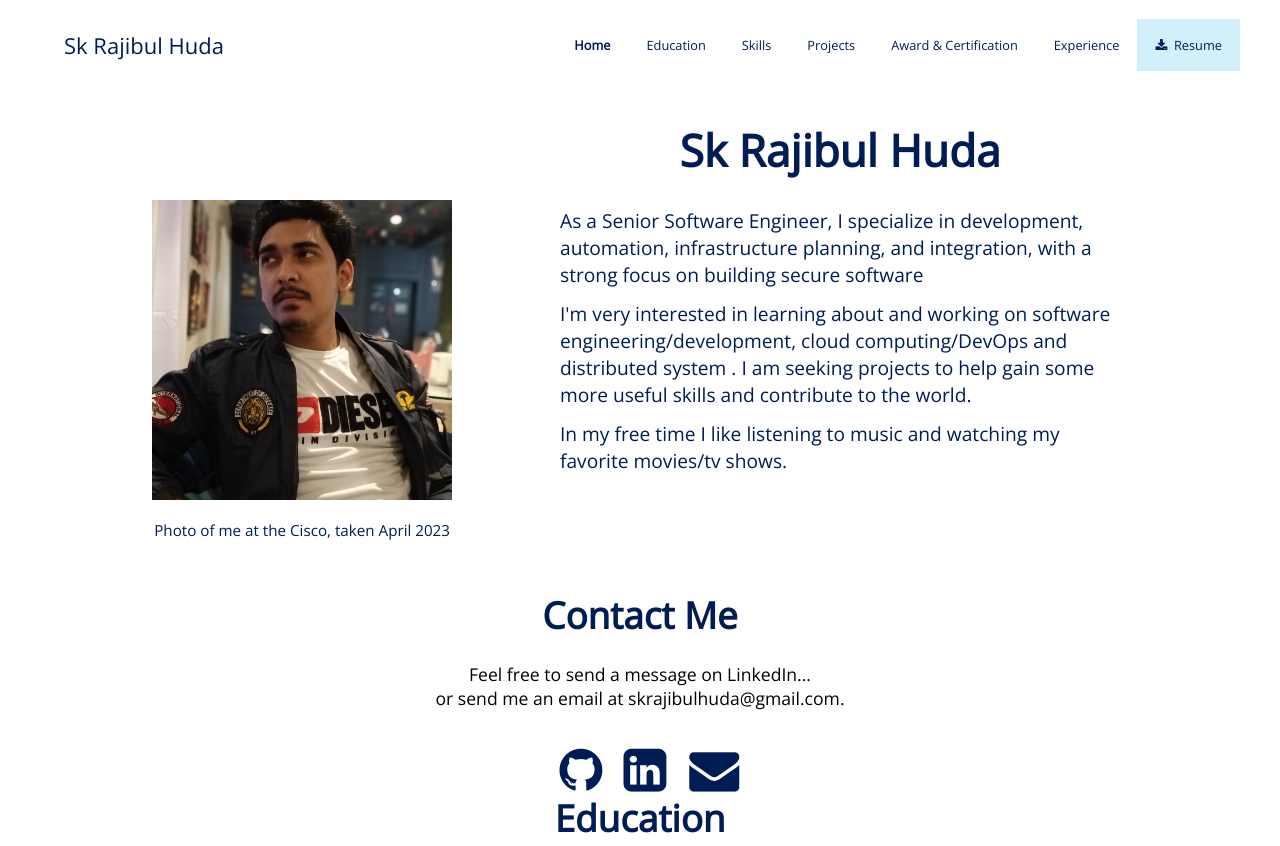
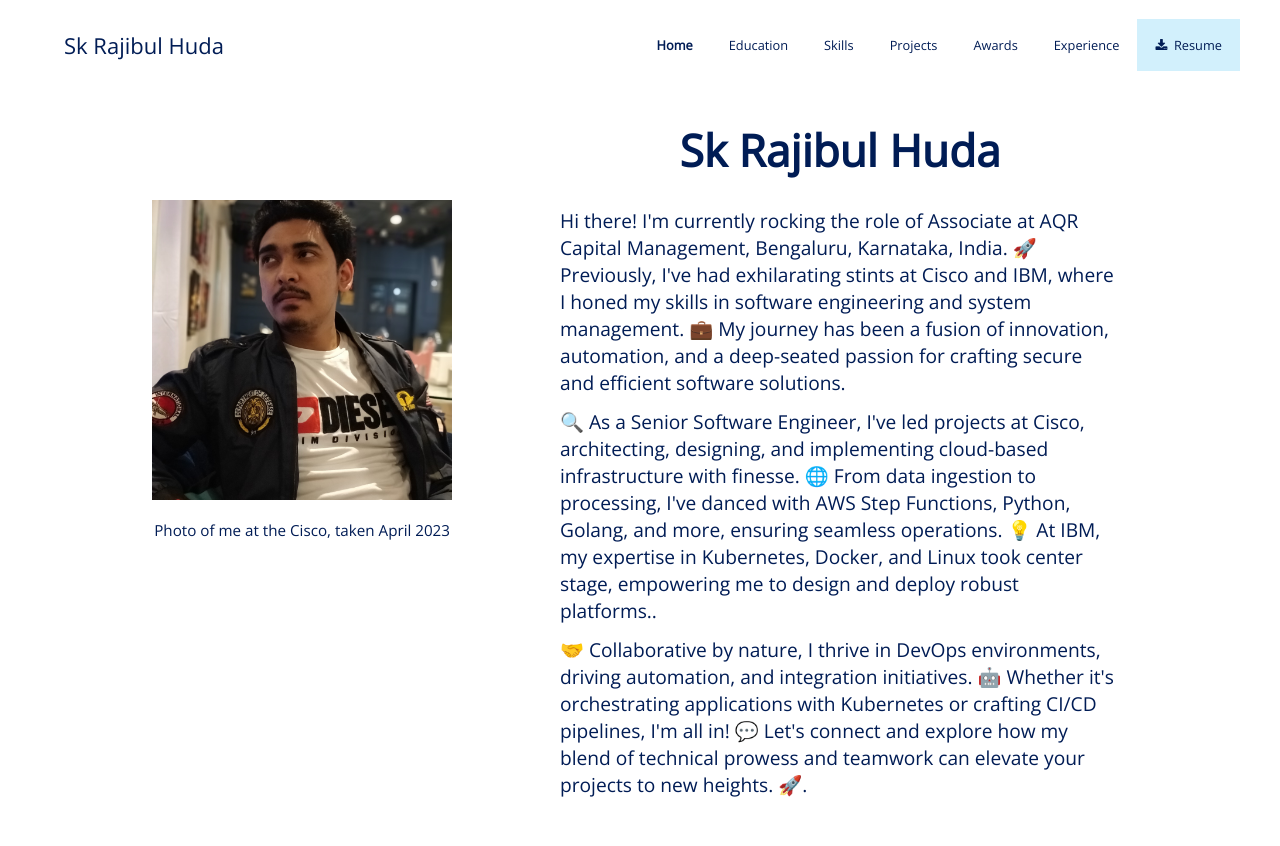
Before and after one commit to rajibul007/portfolio, a plain HTML site: page index.html in a window 1280 px wide. Shown: the top 846 px of the page. Drawn offline with nearby package versions, Linux system fonts and the light colour scheme.

Commit message:
project updated

```diff
--- a/index.html
+++ b/index.html
@@ -274,7 +274,7 @@
                         <a href="#Projects" class="nav-links">Projects</a>
                     </li>
                     <li>
-                        <a href="#award" class="nav-links">Award & Certification</a>
+                        <a href="#Awards" class="nav-links">Awards</a>
                     </li>
                     <li>
                         <a href="#Experience" class="nav-links">Experience</a>
@@ -296,10 +296,9 @@
             </div>
             <div class="bio" style="display:inline-block; margin-top:20px; font-size:1.2em;color:#001C55; max-width:900px; text-align: left;">
                 <h1 style="font-size:2.3em; text-align: center; min-width: 330px">Sk Rajibul Huda</h1><br>
-                <p style="margin-bottom:12px; min-width: 450px">As a Senior Software Engineer, I specialize in development, automation, infrastructure planning, and integration, with a strong focus on building secure software</p>
-                <p style="margin-bottom:12px; min-width: 450px">I'm very interested in learning about and working on software engineering/development, cloud computing/DevOps and distributed system . I am seeking projects to help gain some more useful skills
-                    and contribute to the world.</p>
-                <p style="margin-bottom:12px; min-width: 450px">In my free time I like listening to music and watching my favorite movies/tv shows.</p>
+                <p style="margin-bottom:12px; min-width: 450px">Hi there! I'm currently rocking the role of Associate at AQR Capital Management, Bengaluru, Karnataka, India. 🚀 Previously, I've had exhilarating stints at Cisco and IBM, where I honed my skills in software engineering and system management. 💼 My journey has been a fusion of innovation, automation, and a deep-seated passion for crafting secure and efficient software solutions.</p>
+                <p style="margin-bottom:12px; min-width: 450px">🔍 As a Senior Software Engineer, I've led projects at Cisco, architecting, designing, and implementing cloud-based infrastructure with finesse. 🌐 From data ingestion to processing, I've danced with AWS Step Functions, Python, Golang, and more, ensuring seamless operations. 💡 At IBM, my expertise in Kubernetes, Docker, and Linux took center stage, empowering me to design and deploy robust platforms..</p>
+                <p style="margin-bottom:12px; min-width: 450px">🤝 Collaborative by nature, I thrive in DevOps environments, driving automation, and integration initiatives. 🤖 Whether it's orchestrating applications with Kubernetes or crafting CI/CD pipelines, I'm all in! 💬 Let's connect and explore how my blend of technical prowess and teamwork can elevate your projects to new heights. 🚀.</p>
                 <!-- <div style="text-align:center; margin-top:25px;">
                     <div id="movies" style="z-index: 0;text-align:center; display: inline-block;position:relative; width:230px; height: 50px; background-color:#CCF0FF;padding:10px;cursor: pointer;" onmouseover="shadow('movies')" onmouseout="unshadow('movies')" onclick="window.open('movies.html','_blank')">
                         <p style="font-size:0.9em;color:#001C55;font-weight:600">Favorite Movies / TV</p><br>
@@ -478,8 +477,8 @@
             </div>
     </div>
 
-    <div id="award" style="text-align: center; padding-top: 75px; width: 100%; min-width: 600px;">
-        <h1 style="font-size: 2.3em;">Award & Certification</h1>
+    <div id="Awards" style="text-align: center; padding-top: 75px; width: 100%; min-width: 600px;">
+        <h1 style="font-size: 2.3em;">Awards</h1>
         <h2 style="font-size: 1.1em; font-weight: 400; margin-top: -10px; margin-bottom: 10px;">Click for more information</h2>
 
         <div style="max-width: 1600px; margin: 0 auto; padding: 0 50px;">
```
